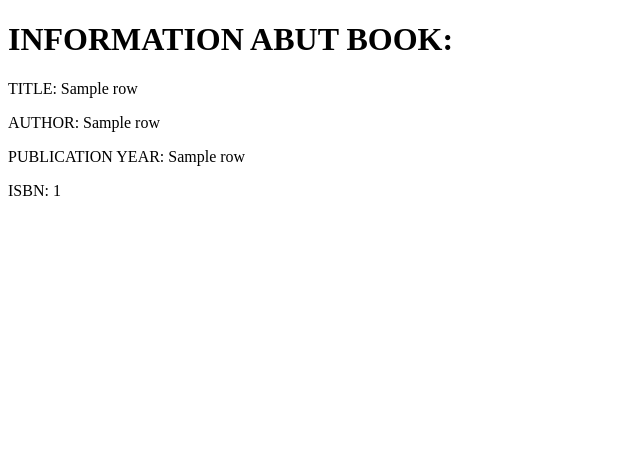
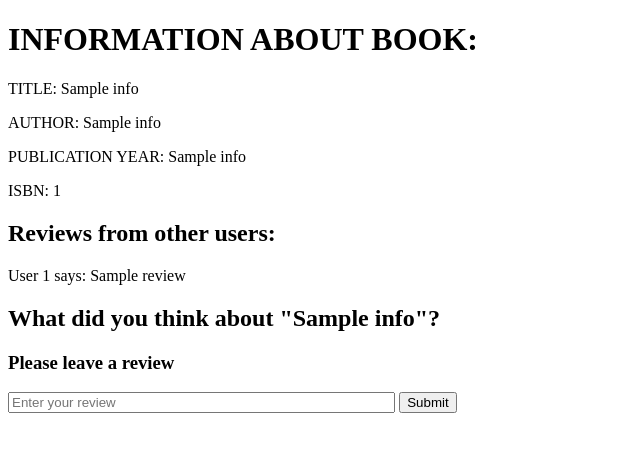
Before and after one commit to laimaurnezaite/TheBookGeek, a Flask app: template templates/book.html in a window 1280 px wide. Shown: the top 452 px of the page, without its empty margins (0-640 px from the left). Run offline with Flask 2, Linux system fonts and the light colour scheme; the template is opened without the code that fills it: most values are stand-ins (such as "Sample title", 1, 10 or a date in 2020); parts of the project's set-up code (start-up, migrations or seed data) failed here and were passed over; some libraries are stand-ins or nearby versions.

Commit message:
add book page and 'submit review' function

```diff
--- a/application.py
+++ b/application.py
@@ -1,6 +1,6 @@
 import os
 
-from flask import Flask, session, render_template, request
+from flask import Flask, session, render_template, request, redirect
 from flask_session import Session
 from sqlalchemy import create_engine
 from sqlalchemy.orm import scoped_session, sessionmaker
@@ -65,8 +65,19 @@ def search():
         return render_template("apology.html", message="Sorry, no books found")
     return render_template("search.html", rows=rows)
 
-@app.route("/book<int:isbn")
-def book(isbn):
-    cur.execute(f"SELECT * FROM books WHERE isbn = '{isbn}'")
-    rows = cur.fetchall()
-    return render_template("book.html", rows=rows)
+@app.route("/book/<string:isbn>", methods=["GET"])
+def render_book(isbn):
+    if request.method == "GET":
+        cur.execute(f"SELECT * FROM books WHERE isbn = '{isbn}'")
+        book = cur.fetchall()
+        cur.execute(f"SELECT username, review FROM reviews_test INNER JOIN users_test ON users_test.id = reviews_test.user_id WHERE book_isbn = '{isbn}'")
+        reviews = cur.fetchall()
+        return render_template("book.html", book=book, reviews=reviews)
+
+@app.route("/book/<string:isbn>", methods=["POST"])
+def review(isbn):
+        review = request.form.get("review")
+        user_id=2
+        cur.execute(f"INSERT INTo reviews_test (user_id, book_isbn, review) VALUES ({user_id}, '{isbn}', '{review}')")
+        conn.commit()
+        return redirect(f"/book/{isbn}")
--- a/templates/book.html
+++ b/templates/book.html
@@ -4,13 +4,22 @@
        <title>Project 1: Books</title>
     </head>
     <body>
-        <h1>INFORMATION ABUT BOOK:</h1>
-        {% for row in rows %}
-            <p>TITLE: {{row[1]}}</p>
-            <p>AUTHOR: {{row[2]}}</p>
-            <p>PUBLICATION YEAR: {{row[3]}}</p>
-            <p>ISBN: {{row[0]}}</p>
+        <h1>INFORMATION ABOUT BOOK:</h1>
+        {% for info in book %}
+            <p>TITLE: {{info[1]}}</p>
+            <p>AUTHOR: {{info[2]}}</p>
+            <p>PUBLICATION YEAR: {{info[3]}}</p>
+            <p>ISBN: {{info[0]}}</p>
         {% endfor %}
-
+        <h2>Reviews from other users:</h2>
+        {% for review in reviews %}
+            <p>User {{review[0]}} says: {{review[1]}}</p>
+        {% endfor %}
+        <h2>What did you think about "{{book[0][1]}}"?</h2>
+        <h3>Please leave a review</h3>
+        <form action="/book/{{book[0][0]}}" method="POST">
+            <input type="text" name="review" placeholder="Enter your review" autocomplete="off" style="width: 30%;" required>
+            <button type="submit">Submit</button>
+        </form>
     </body>
 </html>
--- a/templates/search.html
+++ b/templates/search.html
@@ -7,7 +7,7 @@
         {% if rows %}
                 <h1>SEARCHED BOOKS:</h1>
                 {% for row in rows %}
-                    <a href="book.html/<int:{{row[0]}}>">Search results: Author: {{row[2]}}, title: {{row[1]}}, isbn:{{row[0]}}, year: {{row[3]}}</p>
+                    <a href="book/{{row[0]}}">Search results: Author: {{row[2]}}, title: {{row[1]}}, isbn:{{row[0]}}, year: {{row[3]}}</p>
                 {% endfor %}
         {% else %}
             <h1>SEARCH</h1>
```
